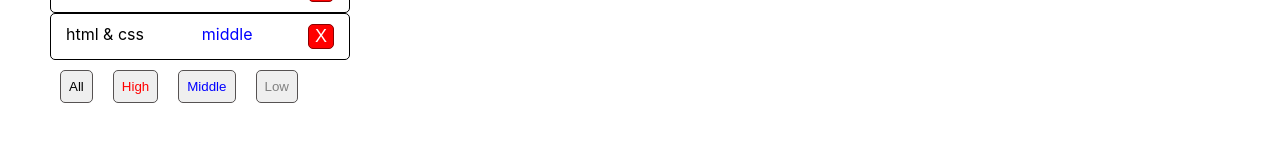
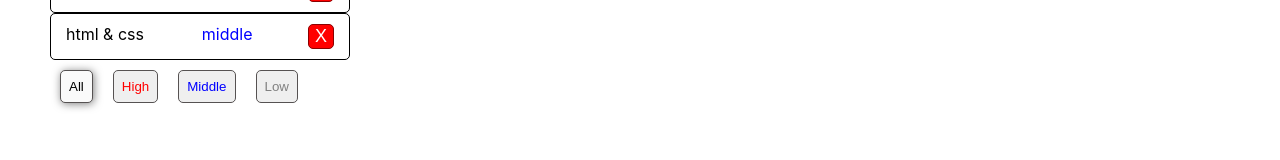
Before and after one commit to OlegPolishchuk/simple-react-homeworks, a React (Create React App) app: page / in a window 1280 px wide. Shown: the part 476-636 px from the top of the page. Built offline with nearby package versions, Linux system fonts and the light colour scheme.

Commit message:
feat: <hw4>  add superButton at HW2

```diff
--- a/src/p2-homeworks/h2/Affair.tsx
+++ b/src/p2-homeworks/h2/Affair.tsx
@@ -1,6 +1,7 @@
 import React from 'react'
 import style from './Affairs.module.css';
 import {AffairType} from "./HW2";
+import SuperButton from "../h4/common/c2-SuperButton/SuperButton";
 
 type AffairPropsType = {
     // key не нужно типизировать
@@ -8,16 +9,18 @@ type AffairPropsType = {
     deleteAffairCallback: (id:number) => void
 }
 
+
 function Affair(props: AffairPropsType) {
-    const deleteCallback = (id: number) => {
-        props.deleteAffairCallback(id);
+
+    const deleteCallback = () => {
+        props.deleteAffairCallback(props.affair._id);
     }// need to fix
 
     return (
         <div className={style.item}>
             <p className={style.name}>{props.affair.name}</p>
             <p className={style[`${props.affair.priority}`]}>{props.affair.priority}</p>
-            <button className={style.btn_delete} onClick={ ()=>deleteCallback(props.affair._id) }>X</button>
+            <SuperButton className={style.btn_delete} onClick={deleteCallback}>X</SuperButton>
         </div>
     )
 }
--- a/src/p2-homeworks/h2/Affairs.module.css
+++ b/src/p2-homeworks/h2/Affairs.module.css
@@ -49,6 +49,11 @@ p {
     background: #fafafa;
 }
 
+.cmn_btn.active {
+    background: #fafafa;
+    box-shadow: 1px 1px 8px rgba(0,0,0,.5);
+}
+
 .btn_delete {
     background: red;
 
--- a/src/p2-homeworks/h2/Affairs.tsx
+++ b/src/p2-homeworks/h2/Affairs.tsx
@@ -2,15 +2,17 @@ import React, {Dispatch} from 'react'
 import Affair from './Affair'
 import {AffairType, FilterType} from './HW2'
 import style from './Affairs.module.css';
+import SuperButton from "../h4/common/c2-SuperButton/SuperButton";
 
 type AffairsPropsType = { // need to fix any
     data: Array<AffairType>
-    // setFilter: Dispatch<React.SetStateAction<FilterType>>
     deleteAffairCallback: (id:number) => void,
     setFilter: (filter: FilterType)=> void
+    filter: FilterType
 }
 
 function Affairs(props: AffairsPropsType) {
+    const {filter} = props;
     const mappedAffairs = props.data.map((a: AffairType) => (
         <Affair // should work
             key={a._id} // кеи ОБЯЗАТЕЛЬНЫ в 99% - так что лучше их писать всегда при создании компонент в мапе
@@ -29,10 +31,26 @@ function Affairs(props: AffairsPropsType) {
 
             {mappedAffairs}
 
-            <button className={style.cmn_btn} onClick={() => setAll('all')}>All</button>
-            <button className={`${style.cmn_btn} ${style.high}`} onClick={() => setHigh('high')}>High</button>
-            <button className={`${style.cmn_btn} ${style.middle}`} onClick={() => setMiddle('middle')}>Middle</button>
-            <button className={`${style.cmn_btn} ${style.low}`} onClick={() => setLow('low')}>Low</button>
+            <SuperButton
+                className={`${style.cmn_btn} ${filter === 'all' ? style.active : ''}`}
+                onClick={() => setAll('all')}
+            > All
+            </SuperButton>
+            <SuperButton
+                className={`${style.cmn_btn} ${style.high} ${filter === 'high' ? style.active: ''}`}
+                onClick={() => setHigh('high')}
+            >High
+            </SuperButton>
+            <SuperButton
+                className={`${style.cmn_btn} ${style.middle} ${filter === 'middle' ? style.active : ''}`}
+                onClick={() => setMiddle('middle')}
+            >Middle
+            </SuperButton>
+            <SuperButton
+                className={`${style.cmn_btn} ${style.low} ${filter === 'low' ? style.active : ''}`}
+                onClick={() => setLow('low')}
+            >Low
+            </SuperButton>
         </div>
     )
 }
--- a/src/p2-homeworks/h2/HW2.tsx
+++ b/src/p2-homeworks/h2/HW2.tsx
@@ -53,6 +53,7 @@ function HW2() {
                 data={filteredAffairs}
                 setFilter={setFilter}
                 deleteAffairCallback={deleteAffairCallback}
+                filter={filter}
             />
         </div>
     )
--- a/src/p2-homeworks/h4/common/c2-SuperButton/SuperButton.tsx
+++ b/src/p2-homeworks/h4/common/c2-SuperButton/SuperButton.tsx
@@ -14,7 +14,8 @@ const SuperButton: React.FC<SuperButtonPropsType> = (
         ...restProps// все остальные пропсы попадут в объект restProps, там же будет children
     }
 ) => {
-    const finalClassName = `${red ? s.red : s.default} ${className}`
+    // const finalClassName = `${red ? s.red : s.default} ${className}`
+    const finalClassName = `${red ? s.red : className? className : s.default}`
 
     return (
         <button
```
